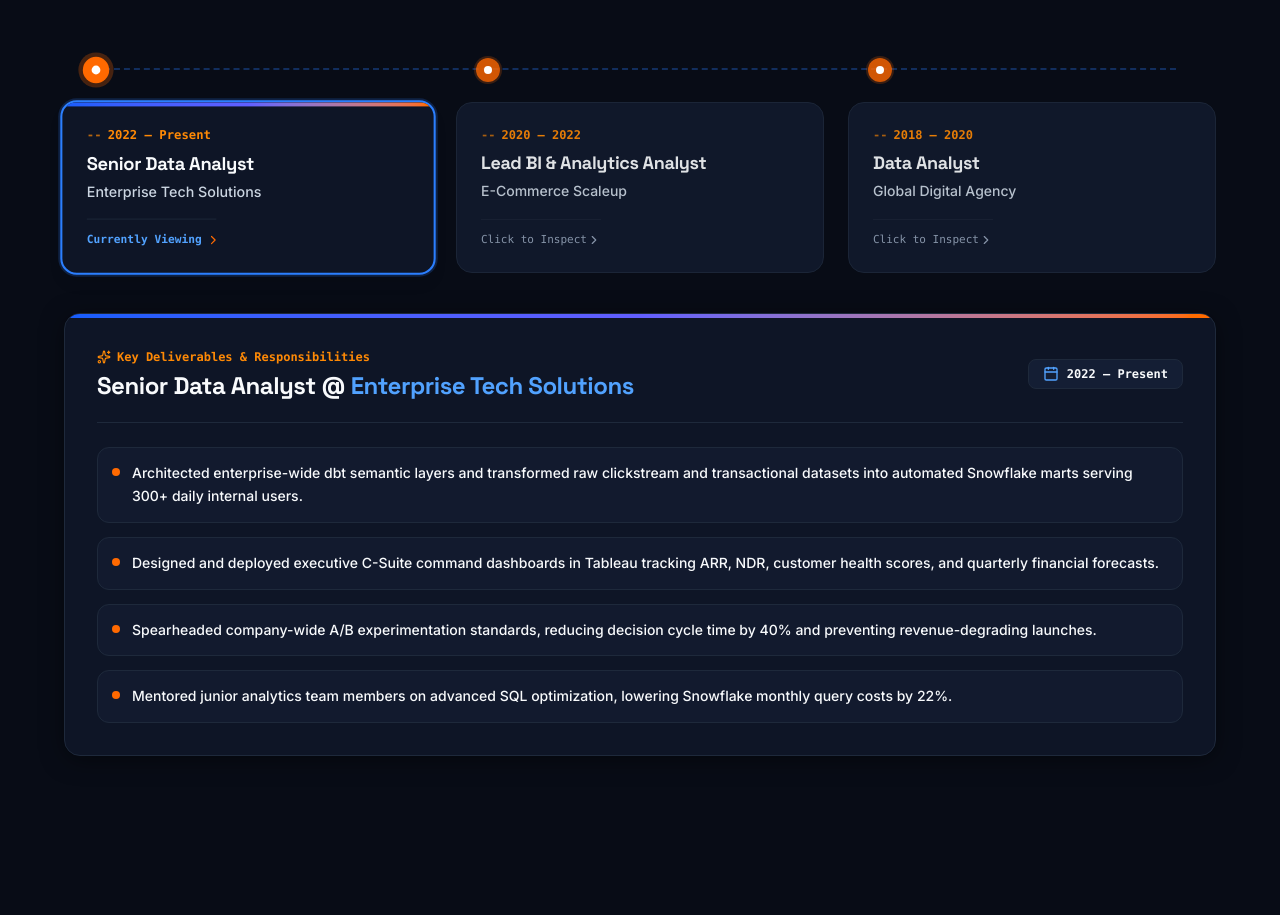
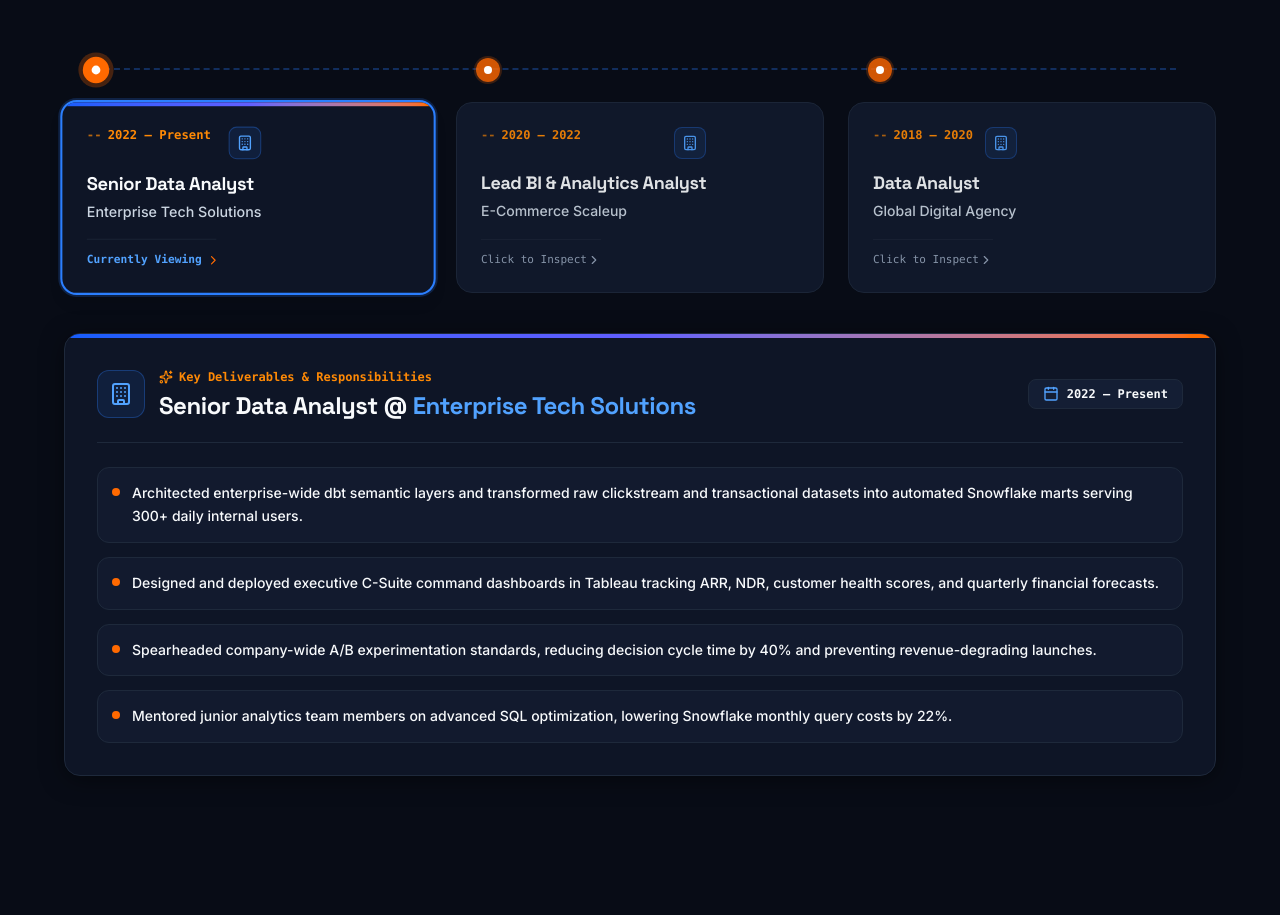
Before and after one commit to nana1506/my-portfolio, a Next.js app: page / in a window 1280 px wide. Shown: the part 3260-4175 px from the top of the page. Built offline with nearby package versions, Linux system fonts and the light colour scheme.

Commit message:
feat(experience): render company logos on career timeline cards and active deliverable header with vector fallback

```diff
--- a/components/ExperienceSection.tsx
+++ b/components/ExperienceSection.tsx
@@ -1,7 +1,7 @@
 "use client";
 
 import React, { useState } from "react";
-import { motion, AnimatePresence } from "framer-motion";
+import { motion } from "framer-motion";
 import { ExperienceItem } from "@/lib/types";
 import {
   Briefcase,
@@ -14,6 +14,53 @@
 
 interface ExperienceSectionProps {
   experience: ExperienceItem[];
+}
+
+function ExperienceLogo({
+  src,
+  alt,
+  size = "md",
+}: {
+  src?: string;
+  alt?: string;
+  size?: "sm" | "md" | "lg";
+}) {
+  const [error, setError] = useState(false);
+
+  const sizeClasses = {
+    sm: "w-8 h-8 rounded-lg",
+    md: "w-10 h-10 rounded-xl",
+    lg: "w-12 h-12 rounded-xl",
+  };
+
+  const iconSizes = {
+    sm: "w-4 h-4",
+    md: "w-5 h-5",
+    lg: "w-6 h-6",
+  };
+
+  if (!src || error) {
+    return (
+      <div
+        className={`${sizeClasses[size]} bg-blue-500/10 border border-blue-500/30 flex items-center justify-center text-blue-600 dark:text-blue-400 shrink-0`}
+      >
+        <Building className={iconSizes[size]} />
+      </div>
+    );
+  }
+
+  return (
+    <div
+      className={`${sizeClasses[size]} bg-[var(--bg-surface-elevated)] border border-[var(--border-subtle)] p-1.5 flex items-center justify-center shrink-0 overflow-hidden shadow-2xs`}
+    >
+      <img
+        src={src}
+        alt={alt || "Company Logo"}
+        onError={() => setError(true)}
+        className="w-full h-full object-contain rounded"
+      />
+    </div>
+  );
 }
 
 export function ExperienceSection({ experience }: ExperienceSectionProps) {
@@ -94,10 +141,18 @@
                     )}
 
                     <div>
-                      {/* Monospace Period Prefix with Double-Dash format */}
-                      <div className="text-xs font-mono font-bold text-orange-600 dark:text-orange-400 mb-2 flex items-center gap-1.5">
+                      {/* Top Row: Monospace Period + Company Logo */}
+                      <div className="flex items-start justify-between gap-3 mb-3">
+                        <div className="text-xs font-mono font-bold text-orange-600 dark:text-orange-400 flex items-center gap-1.5">
                           <span className="opacity-70">--</span>
                           <span>{item.startDate} — {item.endDate}</span>
+                        </div>
+
+                        <ExperienceLogo
+                          src={item.logo}
+                          alt={item.company}
+                          size="sm"
+                        />
                       </div>
 
                       {/* Job Title */}
@@ -137,18 +192,27 @@
             {/* Top Subtle Gradient */}
             <div className="absolute top-0 left-0 right-0 h-1 bg-gradient-to-r from-blue-600 via-indigo-500 to-orange-500" />
 
-            {/* Role Header */}
+            {/* Role Header with Company Logo */}
             <div className="flex flex-col sm:flex-row sm:items-center justify-between gap-4 pb-5 border-b border-[var(--border-subtle)]">
+              <div className="flex items-center gap-3.5">
+                <ExperienceLogo
+                  src={activeExp.logo}
+                  alt={activeExp.company}
+                  size="lg"
+                />
+
                 <div>
-                <div className="inline-flex items-center gap-1.5 text-xs font-mono font-bold text-orange-600 dark:text-orange-400 mb-1">
+                  <div className="inline-flex items-center gap-1.5 text-xs font-mono font-bold text-orange-600 dark:text-orange-400 mb-0.5">
                     <Sparkles className="w-3.5 h-3.5" />
                     <span>Key Deliverables & Responsibilities</span>
                   </div>
-                <h3 className="text-2xl font-display font-extrabold text-[var(--text-primary)]">
+                  <h3 className="text-xl sm:text-2xl font-display font-extrabold text-[var(--text-primary)]">
                     {activeExp.title} @ <span className="text-blue-600 dark:text-blue-400">{activeExp.company}</span>
                   </h3>
                 </div>
-              <div className="flex items-center gap-2 text-xs font-mono font-bold text-[var(--text-primary)] bg-[var(--bg-surface-elevated)] px-3.5 py-1.5 rounded-lg border border-[var(--border-subtle)] self-start sm:self-auto">
+              </div>
+
+              <div className="flex items-center gap-2 text-xs font-mono font-bold text-[var(--text-primary)] bg-[var(--bg-surface-elevated)] px-3.5 py-1.5 rounded-lg border border-[var(--border-subtle)] self-start sm:self-auto shrink-0">
                 <Calendar className="w-4 h-4 text-blue-600 dark:text-blue-400" />
                 <span>{activeExp.startDate} — {activeExp.endDate}</span>
               </div>
--- a/lib/notion.ts
+++ b/lib/notion.ts
@@ -426,9 +426,15 @@
       const logo = getFileUrl(
         p.company_logo ||
           p.Company_Logo ||
+          p.Company_logo ||
           p.Logo ||
           p.logo ||
+          p.Image ||
+          p.image ||
+          p.Icon ||
+          p.icon ||
           p["Company Logo"] ||
+          p["Company_logo"] ||
           p["Logo URL"]
       );
 
```
Lines whose indentation alone changed are shown as unchanged.
